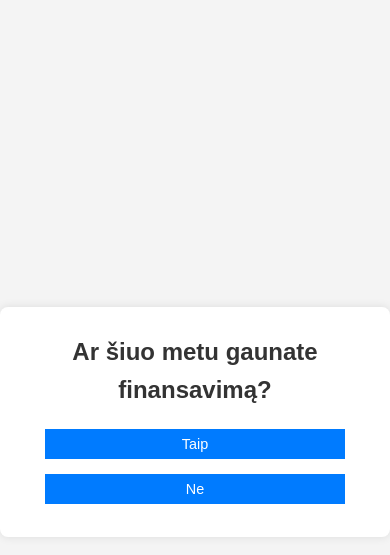
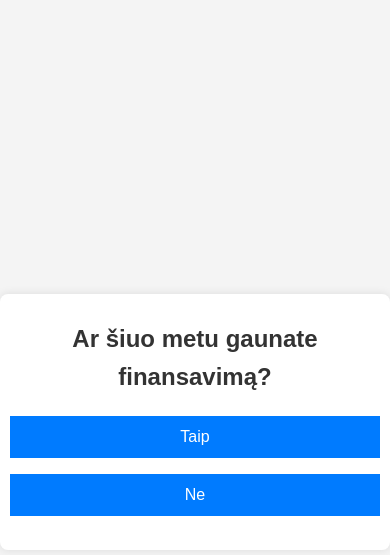
Before and after one commit to Friebay/Rotacija, a Flask app: page /rotacija in a window 390 px wide. Shown: the top 555 px of the page. Run offline with Flask 3, Linux system fonts and the light colour scheme.

Commit message:
Improved data input

```diff
--- a/file.py
+++ b/file.py
@@ -40,10 +40,10 @@ def index():
                 else:
                     funding_status_message = "Prarasite finansavimą, nes jūs turite bent vieną pažymį, kuris yra mažesnis nei 5."
             else:
-                if percent_7_to_9 > 0 or percent_above_9 > 0:
-                    funding_status_message = "Turite galimybę gauti valstybės finansavimą, nes jūsų pažymiai yra tarp  7 ir 10."
+                if round(percent_7_to_9 + percent_above_9, 2) == 100:
+                    funding_status_message = "Turite galimybę gauti valstybės finansavimą, nes jūsų visi pažymiai yra tarp 7 ir 10."
                 else:
-                    funding_status_message = "You won't get funded because you don't have grades that are between 7 and 9 or above 9."
+                    funding_status_message = "Negalėsite gauti valstybės finansavimo, nes jūsų visi pažymiai nėra tarp 7 ir 10."
 
             return render_template('rotacija.html', step='final', grades=grades, percent_below_5=percent_below_5, percent_5_to_7=percent_5_to_7, percent_7_to_9=percent_7_to_9, percent_above_9=percent_above_9, funding_status_message=funding_status_message, funding_status=funding_status)
     return render_template('rotacija.html', step='funding_status')
--- a/static/styles.css
+++ b/static/rotacija.css
@@ -29,12 +29,12 @@ form {
     margin-bottom: 1em;
 }
 
-input[type="text"], input[type="submit"], button {
-    font-size: 1em;
-    padding: 0.5em;
+input[type="text"], input[type="number"], input[type="submit"], button {
+    font-size: 1.2em;
+    padding: 0.75em;
     margin: 0.5em 0;
     width: 100%;
-    max-width: 300px;
+    max-width: 400px;
 }
 
 label {
@@ -77,7 +77,7 @@ input:focus, button:focus {
         font-size: 1.5em;
     }
 
-    input[type="text"], input[type="submit"], button {
-        font-size: 0.9em;
+    input[type="text"], input[type="number"], input[type="submit"], button {
+        font-size: 1em;
     }
 }
--- a/templates/rotacija.html
+++ b/templates/rotacija.html
@@ -2,7 +2,7 @@
 <html>
 <head>
     <title>Anketa</title>
-    <link rel="stylesheet" type="text/css" href="{{ url_for('static', filename='styles.css') }}">
+    <link rel="stylesheet" type="text/css" href="{{ url_for('static', filename='rotacija.css') }}">
 </head>
 <body>
     <div class="container">
@@ -20,7 +20,7 @@
                 <input type="hidden" name="funding_status" value="yes">
                 <div id="grades">
                     <div>
-                        <input type="text" name="grades" placeholder="Galutinis pažymys" autocomplete="off">
+                        <input type="number" name="grades" placeholder="Galutinis pažymys" autocomplete="off" step="0.1" min="0" max="10">
                     </div>
                 </div>
                 <button type="button" onclick="addGrade()">Pridėti dar vieną pažymį</button>
@@ -46,7 +46,7 @@
                 <input type="hidden" name="funding_status" value="{{ funding_status }}">
                 <div id="grades">
                     <div>
-                        <input type="text" name="grades" placeholder="Galutinis pažymys" autocomplete="off">
+                        <input type="number" name="grades" placeholder="Galutinis pažymys" autocomplete="off" step="0.1" min="0" max="10">
                     </div>
                 </div>
                 <button type="button" onclick="addGrade()">Pridėti dar vieną pažymį</button>
@@ -72,7 +72,7 @@
     <script>
         function addGrade() {
             var div = document.createElement('div');
-            div.innerHTML = '<input type="text" name="grades" placeholder="Galutinis pažymys" autocomplete="off">';
+            div.innerHTML = '<input type="number" name="grades" placeholder="Galutinis pažymys" autocomplete="off" step="0.1" min="0" max="10">';
             document.getElementById('grades').appendChild(div);
         }
     </script>
```
